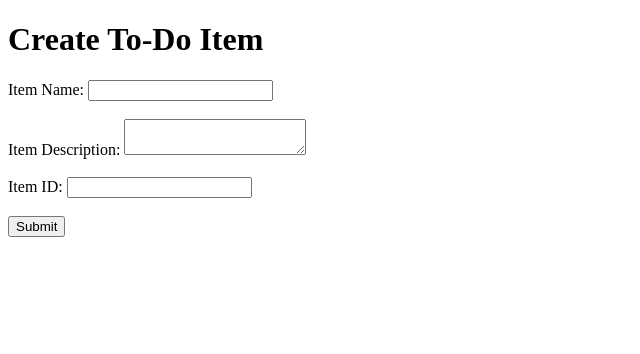
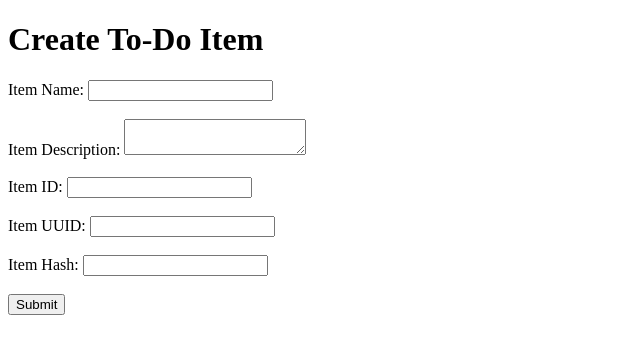
Before and after one commit to Arnab-crick/tutedude_git, a Flask app: template frontend/templates/todo.html in a window 1280 px wide. Shown: the top 354 px of the page, without its empty margins (0-640 px from the left). Run offline with Flask 3, Linux system fonts and the light colour scheme; the template is opened without the code that fills it, so the values that code supplies are empty.

Commit message:
Add Item UUID and Item Hash fields to To-Do form

```diff
--- a/backend/app.py
+++ b/backend/app.py
@@ -8,6 +8,7 @@ MONGO_URI = os.getenv("MONGO_URI")
 client = pymongo.MongoClient(MONGO_URI)
 db = client.test
 collection = db['flask-tutorial']
+todos_collection = db["todo"]
 
 
 
@@ -34,5 +35,28 @@ def view():
         'data': data
     }
     return jsonify(data)
+@app.route("/submittodoitem", methods=["POST"])
+def submit_todo_item():
+    # Accept JSON or form
+    data = request.get_json() or request.form
+
+    item_name = data.get("itemName")
+    item_description = data.get("itemDescription")
+
+    if not item_name or not item_description:
+        return jsonify({"message": "itemName and itemDescription are required"}), 400
+
+    todo_doc = {
+        "itemName": item_name,
+        "itemDescription": item_description,
+    }
+
+    result = todos_collection.insert_one(todo_doc)
+
+    return jsonify({
+        "message": "To-Do item stored successfully",
+        "id": str(result.inserted_id)
+    }), 201
+
 if __name__ == '__main__':
     app.run(host='0.0.0.0',port=9000,debug=True)
--- a/frontend/templates/todo.html
+++ b/frontend/templates/todo.html
@@ -21,6 +21,16 @@
     <label>
   Item ID:
   <input type="text" name="itemId" id="itemId" required />
+</label>
+<br /><br />
+<label>
+  Item UUID:
+  <input type="text" name="itemUuid" id="itemUuid" required />
+</label>
+<br /><br />
+<label>
+  Item Hash:
+  <input type="text" name="itemHash" id="itemHash" required />
 </label>
 <br /><br />
 
```
Also changed, not shown: frontend/app.js (+8 -0 lines).
